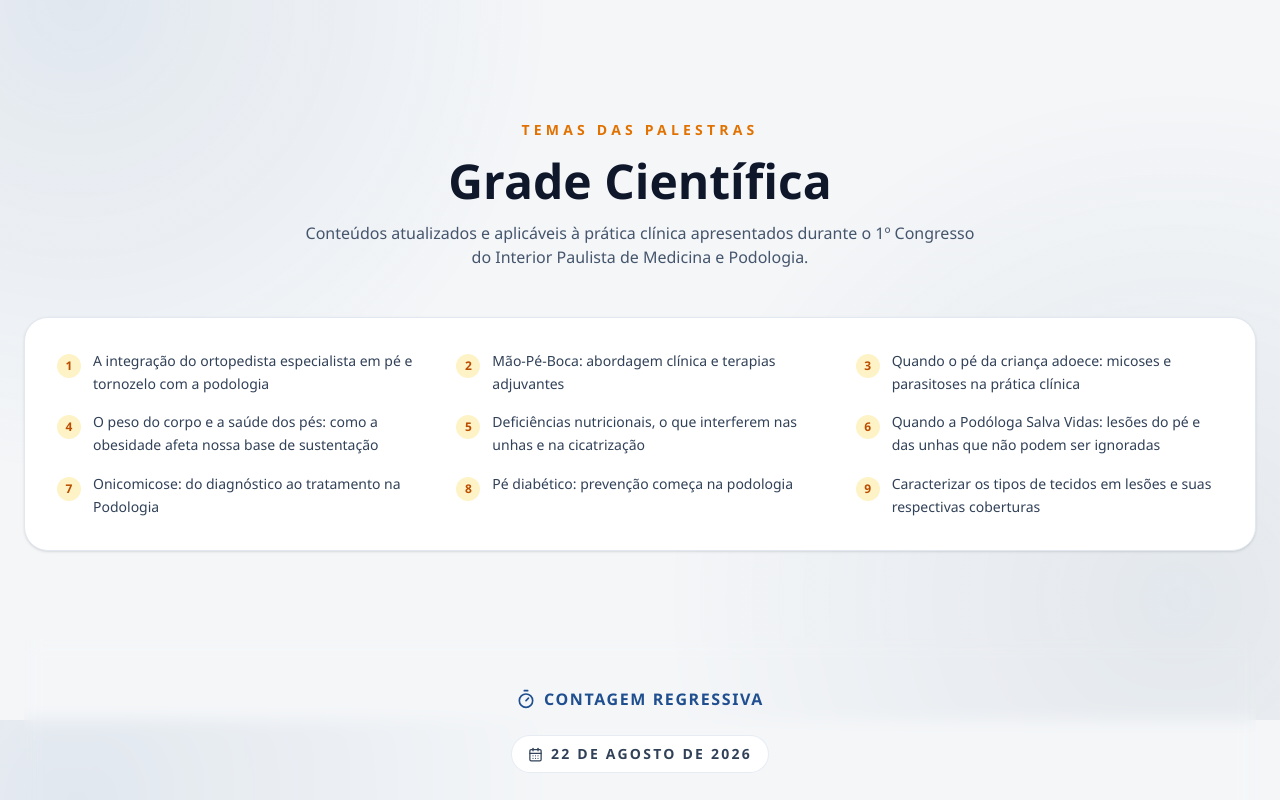
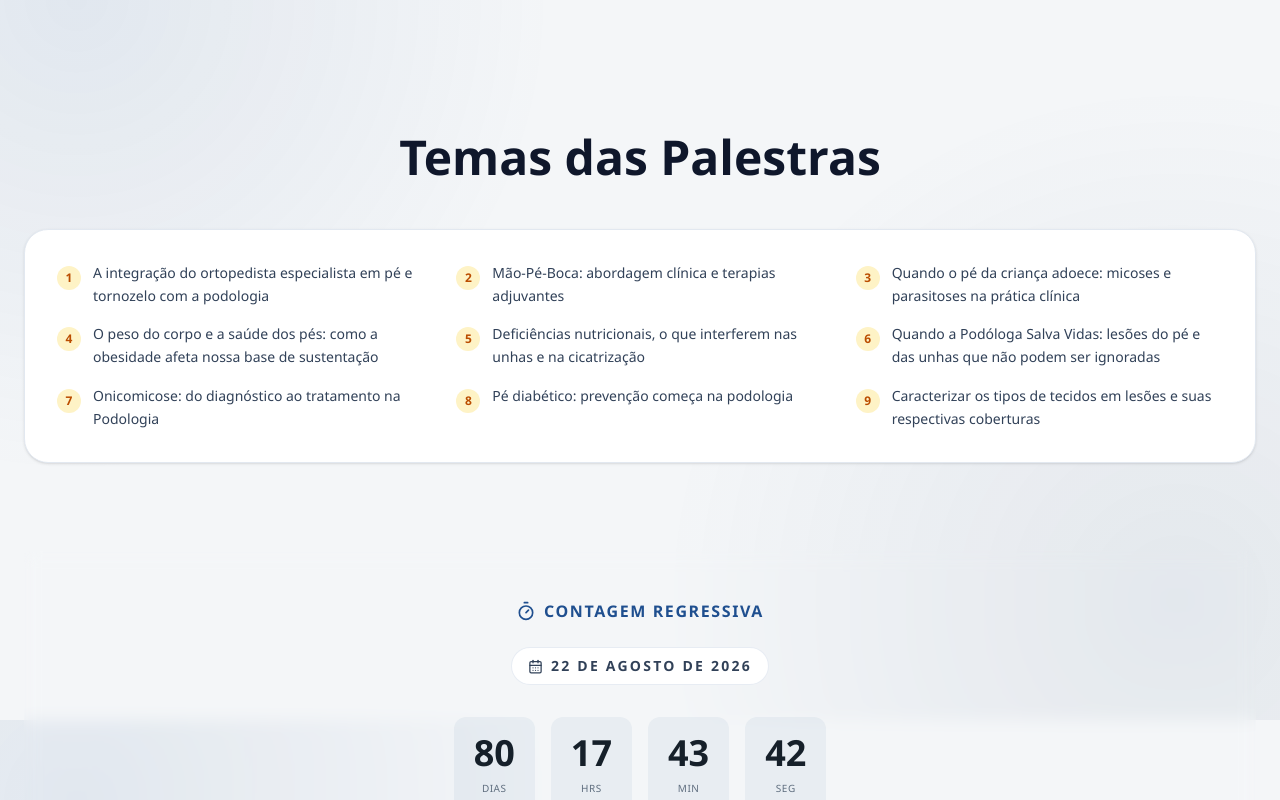
Before and after one commit to gpPacheco/cipmp, a Next.js app: page / in a window 1280 px wide. Shown: the part 2480-3280 px from the top of the page. Built offline with nearby package versions, Linux system fonts and the light colour scheme.

Commit message:
feat: update support e theme section

```diff
--- a/src/components/Support.tsx
+++ b/src/components/Support.tsx
@@ -8,7 +8,7 @@ const supporters = [
 
 export default function Support() {
   return (
-    <section id="apoio" className="py-12 sm:py-16 px-6 bg-gray-50">
+    <section id="apoio" className="py-12 sm:py-16 px-6">
       <div className="max-w-6xl mx-auto">
         <div className="text-center">
           <h2 className="text-3xl sm:text-4xl font-bold tracking-tight">
--- a/src/components/ThemesSection.tsx
+++ b/src/components/ThemesSection.tsx
@@ -15,18 +15,9 @@ export default function ThemesSection() {
     <section id="temas" className="py-16">
       <div className="mx-auto max-w-7xl px-6">
         <div className="text-center">
-          <span className="text-sm font-semibold uppercase tracking-[0.3em] text-amber-600">
+          <h2 className="mt-4 text-4xl font-bold text-slate-900 md:text-5xl">
             Temas das Palestras
-          </span>
-
-          <h2 className="mt-4 text-4xl font-bold text-slate-900 md:text-5xl">
-            Grade Científica
           </h2>
-
-          <p className="mx-auto mt-4 max-w-2xl text-slate-600">
-            Conteúdos atualizados e aplicáveis à prática clínica apresentados
-            durante o 1º Congresso do Interior Paulista de Medicina e Podologia.
-          </p>
         </div>
 
         <div className="mt-12 rounded-3xl border border-slate-200 bg-white p-6 md:p-8 shadow-sm">
```
